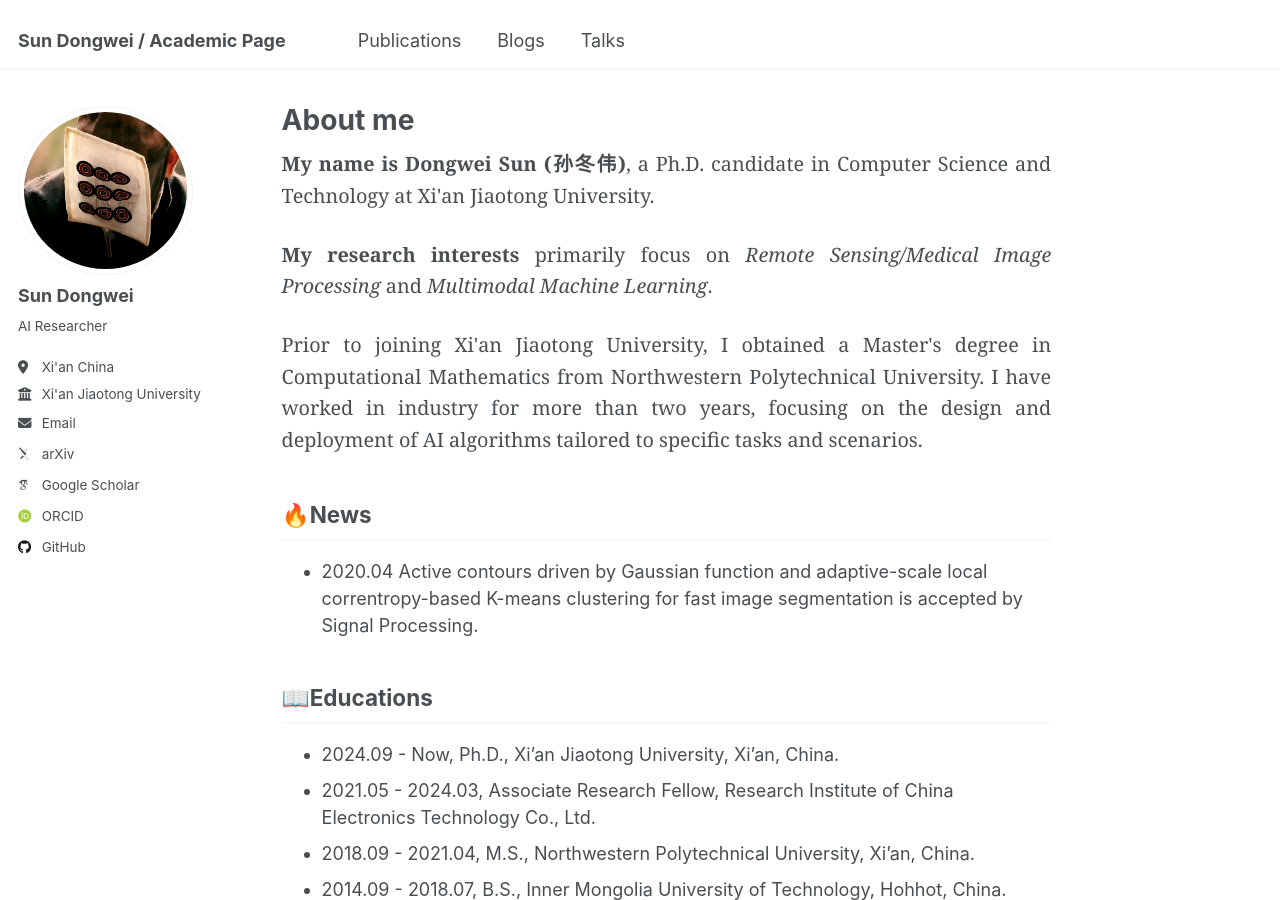
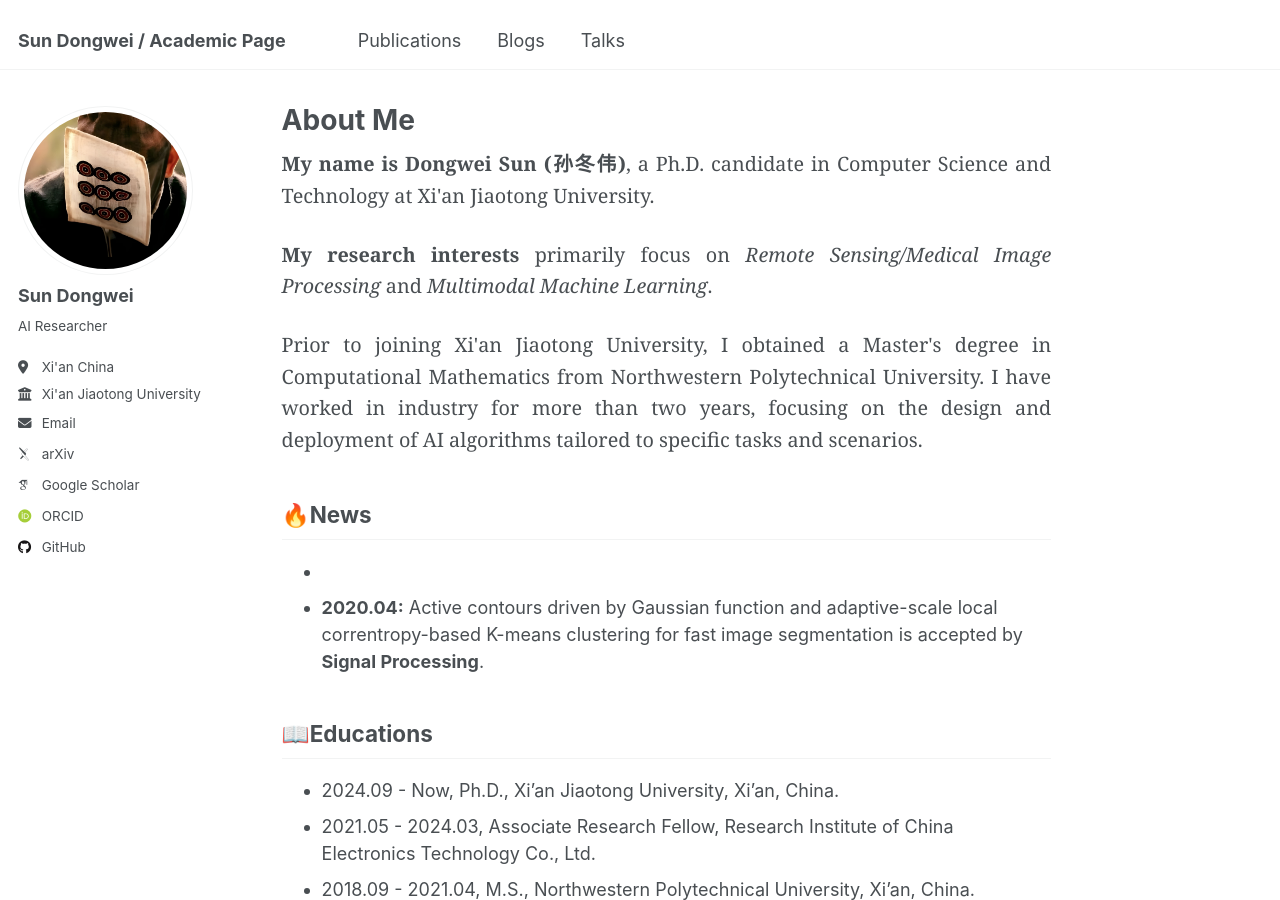
Before and after one commit to sundongwei/sundongwei.github.io, a Jekyll site: the page built from _pages/about.md, in a window 1280 px wide and 900 px high. Built offline with Jekyll 4.4.1, drawn with Linux system fonts in a browser that asks for light colours; some web fonts are replaced.

Commit message:
20250302v10

```diff
--- a/_pages/about.md
+++ b/_pages/about.md
@@ -1,6 +1,6 @@
 ---
 permalink: /
-title: "About me"
+title: "About Me"
 author_profile: true
 redirect_from:
   - /about/
@@ -19,7 +19,8 @@ redirect_from:
 
 🔥News
 ------
-- 2020.04 Active contours driven by Gaussian function and adaptive-scale local correntropy-based K-means clustering for fast image segmentation is accepted by Signal Processing.
+-
+- **2020.04:** Active contours driven by Gaussian function and adaptive-scale local correntropy-based K-means clustering for fast image segmentation is accepted by **Signal Processing**.
 
 📖Educations
 ------
--- a/_pages/publications.html
+++ b/_pages/publications.html
@@ -6,7 +6,7 @@ author_profile: true
 ---
 
 {% if site.author.googlescholar %}
-  <div class="wordwrap">You can also find my articles on <a href="{{site.author.googlescholar}}">my Google Scholar profile</a>.</div>
+  <div class="wordwrap">You can also find my articles on <a href="{{site.author.googlescholar}}">My Google Scholar profile</a>.</div>
 {% endif %}
 
 {% include base_path %}
```
